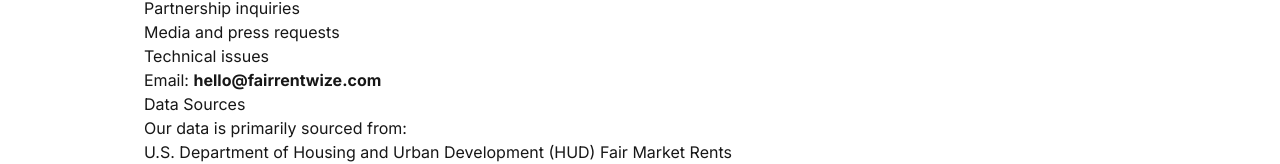
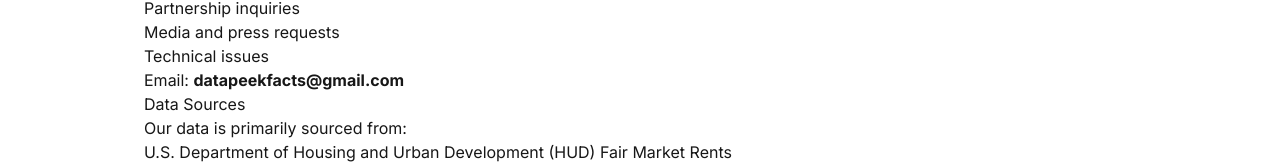
Before and after one commit to wlgns3511-crypto/fairrentwize, a Next.js app: page /contact in a window 1280 px wide. Shown: the part 221-385 px from the top of the page. Built offline with nearby package versions, Linux system fonts and the light colour scheme; no server answers.

Commit message:
fix: unify all contact emails to datapeekfacts@gmail.com
Co-Authored-By: Claude Opus 4.6 (1M context) <noreply@anthropic.com>

```diff
--- a/app/contact/page.tsx
+++ b/app/contact/page.tsx
@@ -19,7 +19,7 @@ export default function ContactPage() {
           <li>Media and press requests</li>
           <li>Technical issues</li>
         </ul>
-        <p>Email: <strong>hello@fairrentwize.com</strong></p>
+        <p>Email: <strong>datapeekfacts@gmail.com</strong></p>
         <h2>Data Sources</h2>
         <p>Our data is primarily sourced from:</p>
         <ul>
```
